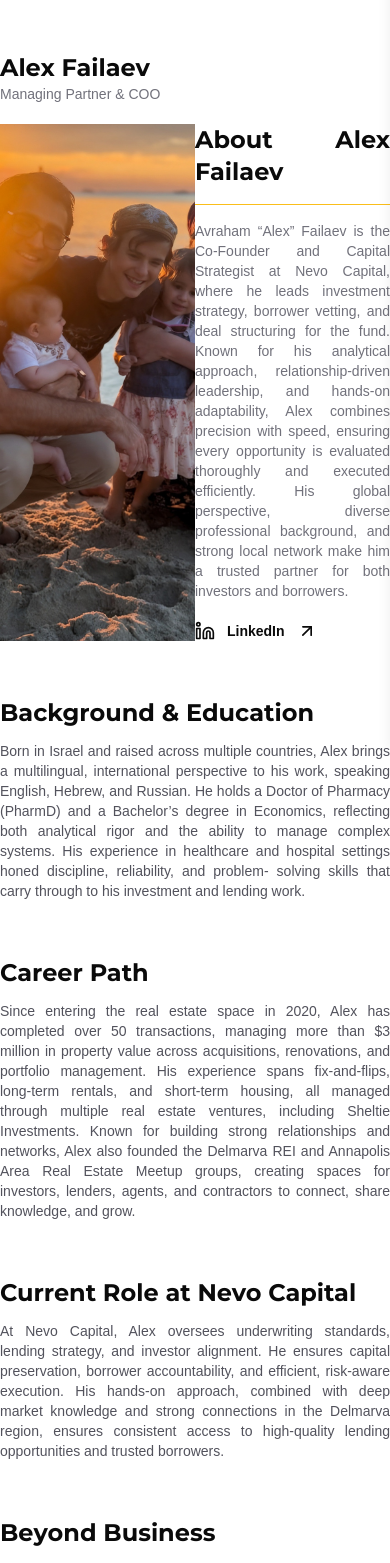
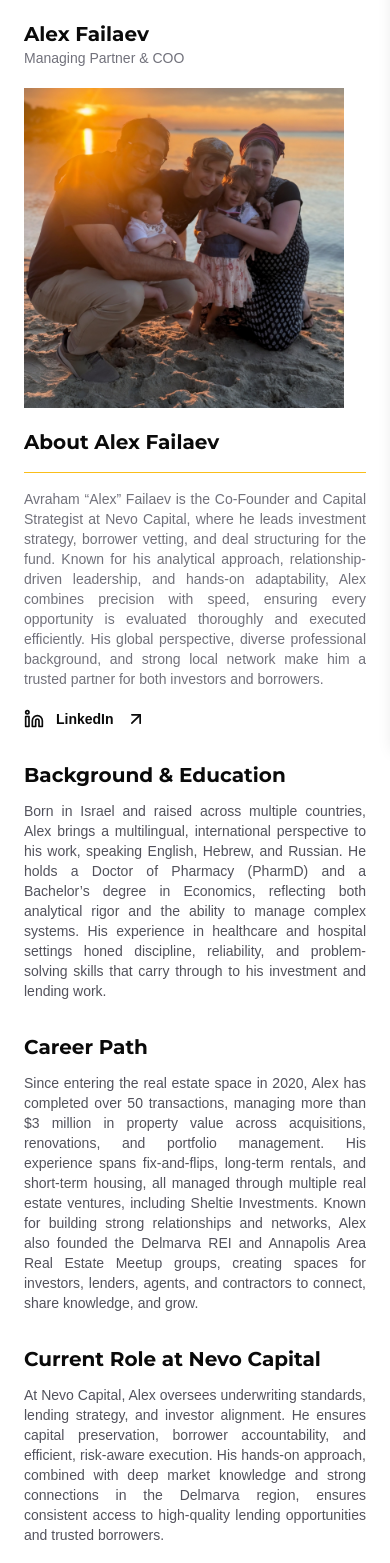
Before and after one commit to kid-us/nevocapital, a React (Vite) app: page /company/alex in a window 390 px wide. Shown: the part 100-1663 px from the top of the page. Built offline with nearby package versions, Linux system fonts and the light colour scheme; a web font is replaced by a local one.

Commit message:
feat: company detail page responsive

```diff
--- a/src/routes/company/$companyId.tsx
+++ b/src/routes/company/$companyId.tsx
@@ -86,18 +86,20 @@ function CompanyMembersPage() {
   return (
     <div>
       {selectedMember && (
-        <div className="max-w-3xl mx-auto mt-24">
-          <h1 className="text-2xl">{selectedMember.name}</h1>
+        <div className="lg:max-w-3xl mx-auto lg:mt-24 mt-16 px-6 lg:px-0">
+          <h1 className="lg:text-2xl text-xl">{selectedMember.name}</h1>
           <p className="text-sm text-zinc-500">{selectedMember.role}</p>
           <Reveal>
-            <div className="grid grid-cols-2 gap-y-5 mt-5">
+            <div className="grid lg:grid-cols-2 gap-y-5 mt-5">
               <img
                 src={selectedMember.image}
                 alt={selectedMember.name}
                 className="h-full object-cover w-[320px]"
               />
               <div>
-                <h3 className="text-2xl">About {selectedMember.name}</h3>
+                <h3 className="lg:text-2xl text-xl">
+                  About {selectedMember.name}
+                </h3>
                 <hr className="border-primary my-4" />
                 <p className="text-sm text-zinc-500">{selectedMember.about}</p>
 
@@ -115,8 +117,8 @@ function CompanyMembersPage() {
 
           {/* Background and Education */}
           <Reveal>
-            <div className="mt-14">
-              <h1 className="text-2xl">Background & Education</h1>
+            <div className="lg:mt-14 mt-8">
+              <h1 className="lg:text-2xl text-xl">Background & Education</h1>
               <p className="mt-3 text-sm text-zinc-600">
                 {selectedMember.backgroundEducation}
               </p>
@@ -125,8 +127,8 @@ function CompanyMembersPage() {
 
           {/* Current Role */}
           <Reveal>
-            <div className="mt-14">
-              <h1 className="text-2xl">Career Path</h1>
+            <div className="lg:mt-14 mt-8">
+              <h1 className="lg:text-2xl text-xl">Career Path</h1>
               <p className="mt-3 text-sm text-zinc-600">
                 {selectedMember.careerPath}
               </p>
@@ -135,8 +137,10 @@ function CompanyMembersPage() {
 
           {/* Current Role at Nevo Capital */}
           <Reveal>
-            <div className="mt-14">
-              <h1 className="text-2xl">Current Role at Nevo Capital</h1>
+            <div className="lg:mt-14 mt-8">
+              <h1 className="lg:text-2xl text-xl">
+                Current Role at Nevo Capital
+              </h1>
               <p className="mt-3 text-sm text-zinc-600">
                 {selectedMember.currentRole}
               </p>
@@ -145,8 +149,8 @@ function CompanyMembersPage() {
 
           {/* Beyond Business */}
           <Reveal>
-            <div className="mt-14">
-              <h1 className="text-2xl">Beyond Business</h1>
+            <div className="lg:mt-14 mt-8">
+              <h1 className="lg:text-2xl text-xl">Beyond Business</h1>
               <p className="mt-3 text-sm text-zinc-600">
                 {selectedMember.beyondBusiness}
               </p>
```
